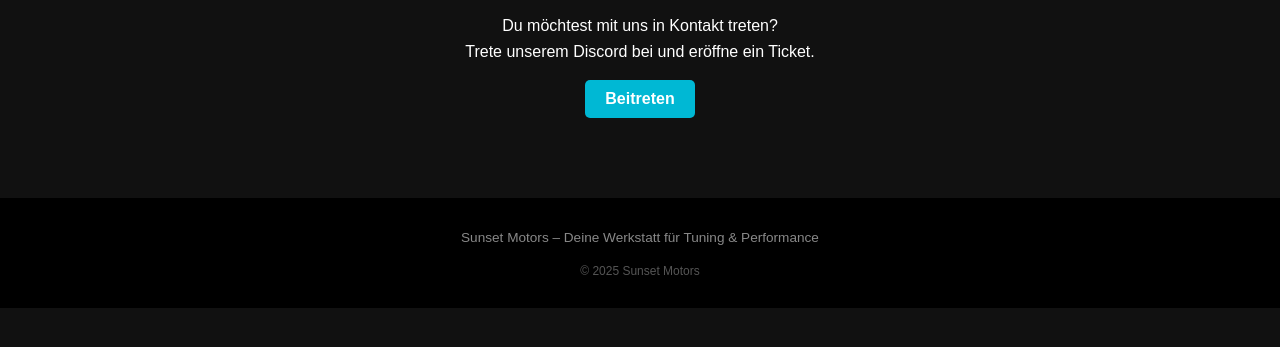
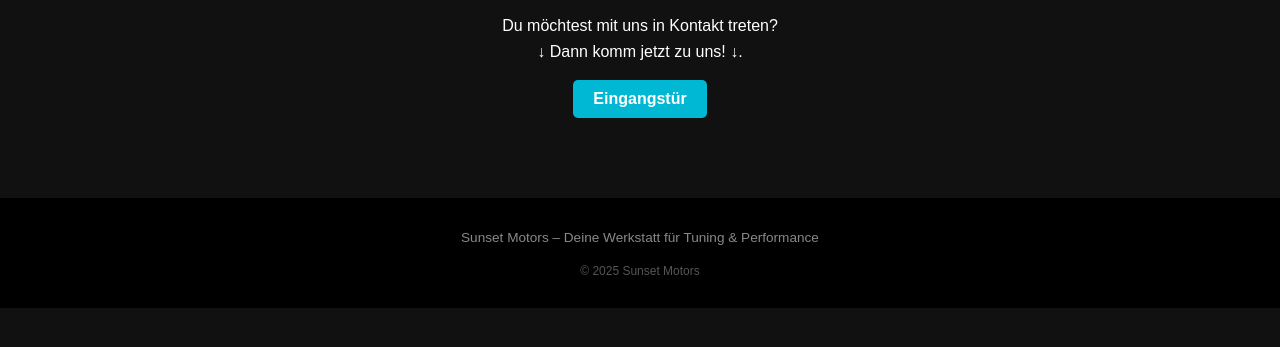
Before and after one commit to DarioJansen28/Sunset-Motors, a plain HTML site: page contact.html in a window 1280 px wide. Shown: the part 145-492 px from the top of the page. Drawn offline with Linux system fonts and the light colour scheme.

Commit message:
Update contact.html

```diff
--- a/contact.html
+++ b/contact.html
@@ -24,10 +24,10 @@
   <section class="content">
     <h2>Kontakt</h2>
     <p>Du möchtest mit uns in Kontakt treten?<br>
-    Trete unserem Discord bei und eröffne ein Ticket.</p>
+    ↓ Dann komm jetzt zu uns! ↓.</p>
 
     <a href="https://discord.gg/6Kp2YGdgdZ" target="_blank">
-      <button>Beitreten</button>
+      <button>Eingangstür</button>
     </a>
   </section>
 
```
